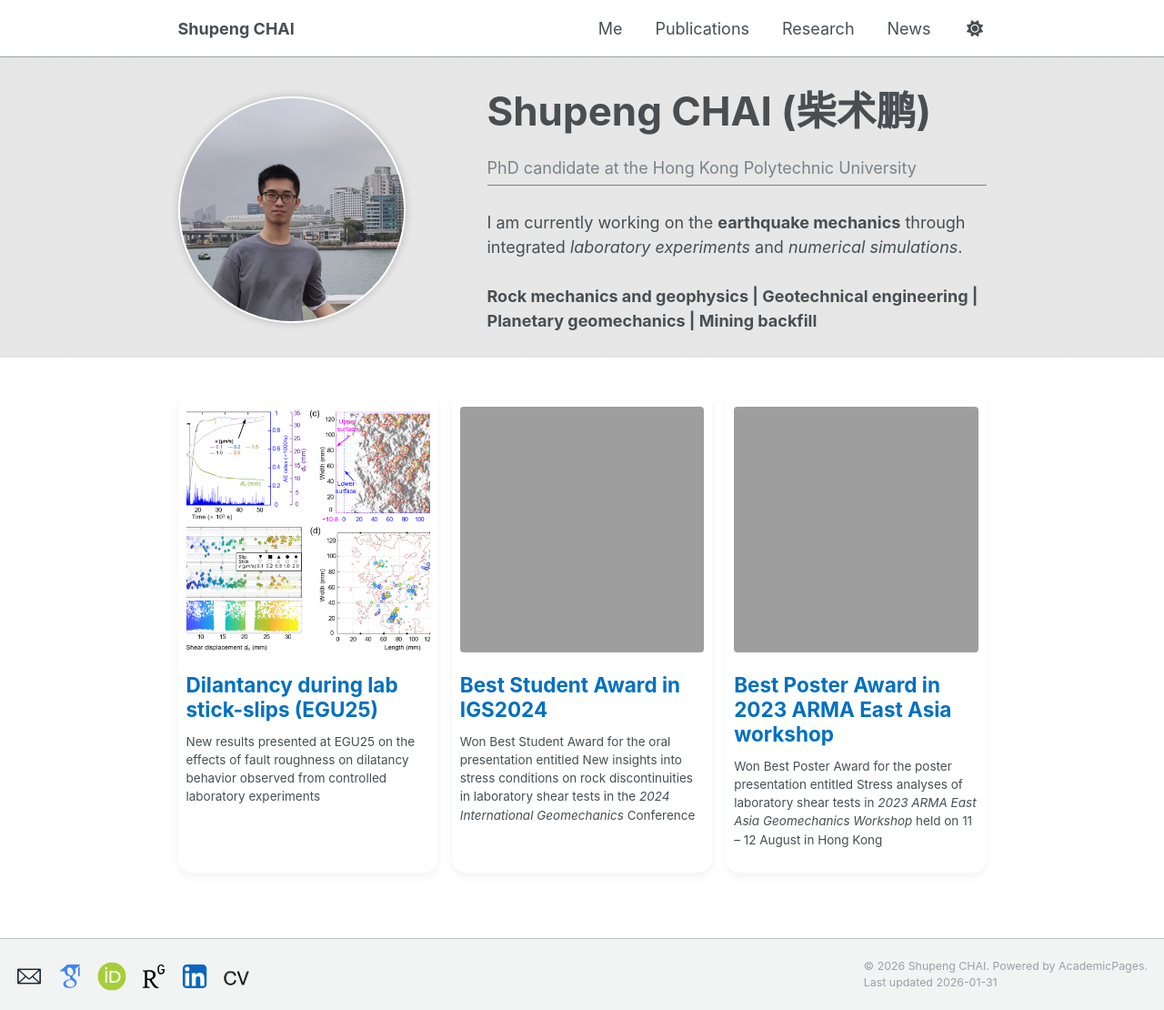
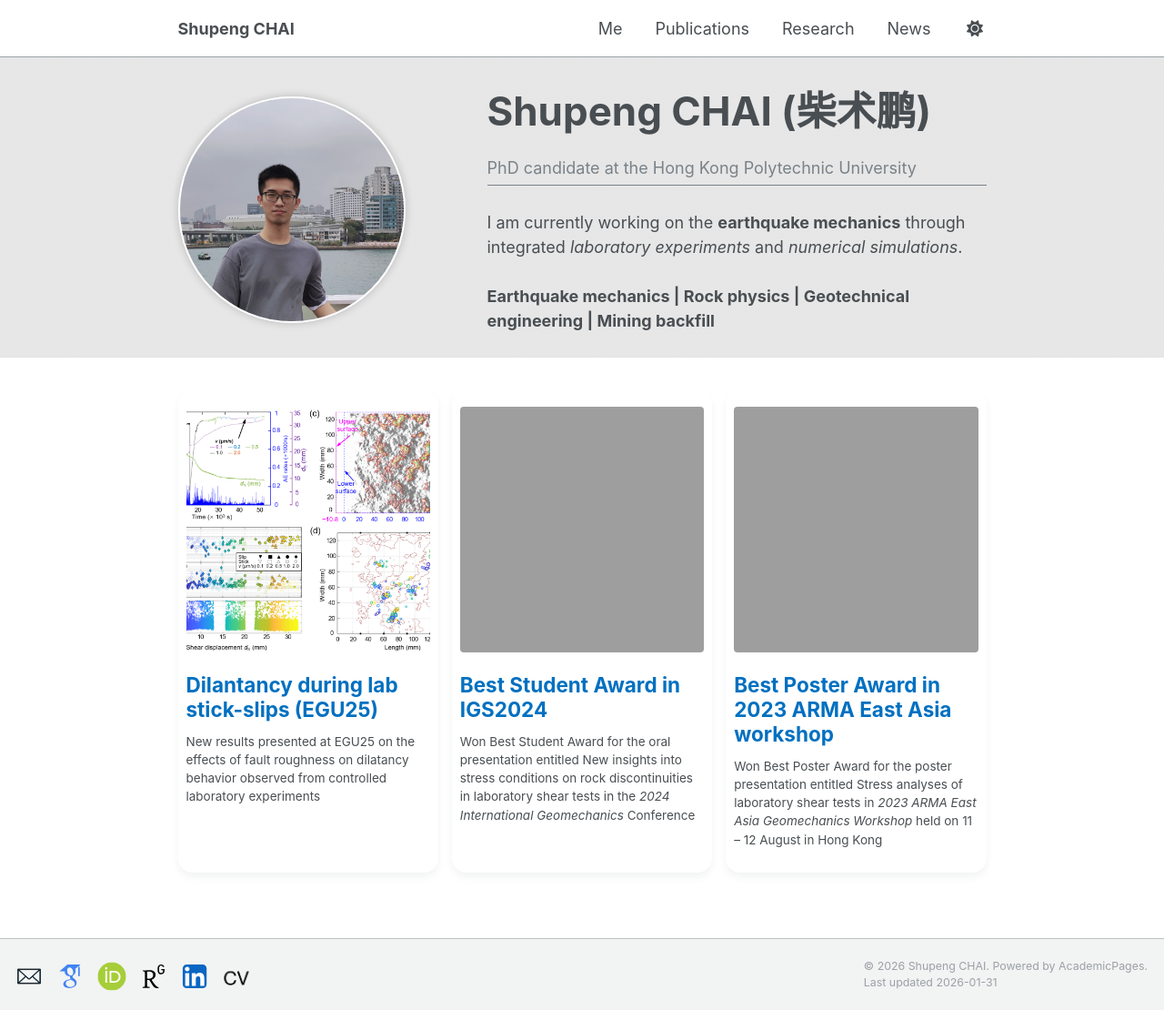
Before and after one commit to spchai/spchai.github.io, a Jekyll site: the page built from _pages/about.md, in a window 1280 px wide and 1110 px high. Shown: the whole window at 91% size. Built offline with Jekyll 4.4.1, drawn with Linux system fonts in a browser that asks for light colours.

Commit message:
Update about.md

```diff
--- a/_pages/about.md
+++ b/_pages/about.md
@@ -22,7 +22,7 @@ excerpt: >
       <div class="archive__item-body">
         I am currently working on the <strong>earthquake mechanics</strong> through integrated <em>laboratory experiments</em> and <em>numerical simulations</em>.  <br />
         <br />
-        <strong> Rock mechanics and geophysics | Geotechnical engineering | Planetary geomechanics | Mining backfill</strong>
+        <strong> Earthquake mechanics | Rock physics | Geotechnical engineering | Mining backfill</strong>
       </div>
     </div>
   </div>
```
